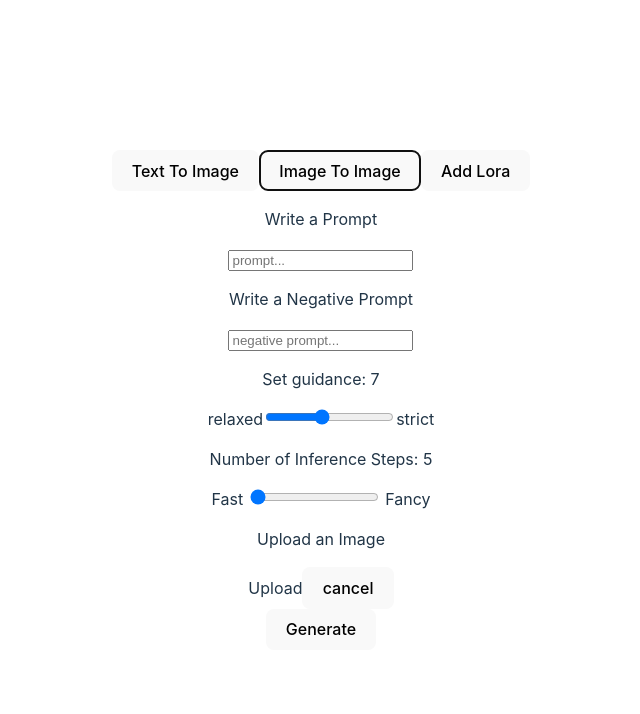
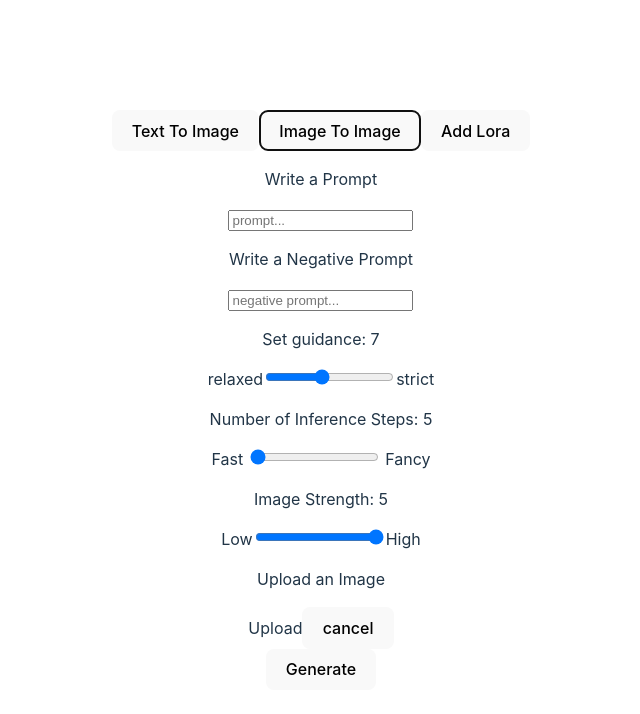
Before and after one commit to Coffiey/CLIMT_Test_Adam, a React (Vite) app in the folder FrontEnd/: page / in a window 1280 px wide. Both pictures are taken after a click on the button "Image To Image". Shown: the top 714 px of the page, without its empty margins (319-959 px from the left). Built offline with nearby package versions, Linux system fonts and the light colour scheme.

Commit message:
add: load lora axios call

```diff
--- a/FrontEnd/src/components/createSDImage/Constants.ts
+++ b/FrontEnd/src/components/Constants/Constants.ts
@@ -3,3 +3,5 @@ export const TEXT_TO_IMAGE_URL = BASEURL + "/api/model/text-to-image";
 export const IMAGE_TO_IMAGE_URL = BASEURL + "/api/model/image-to-image";
 export const LOAD_LORA_URL = BASEURL + "/api/lora/load-lora-model-from-name";
 export const UNLOAD_LORA_URL = BASEURL + "/api/lora/delete-lora-model";
+export const GET_LORA_URL =
+  "https://civitai.com/api/v1/models?types=LORA&nsfw=false&query=";
--- /dev/null
+++ b/FrontEnd/src/components/Interfaces/interfaces.ts
@@ -0,0 +1,5 @@
+interface Body {
+  downloadURL: string;
+  name: string;
+}
+export default Body;
--- a/FrontEnd/src/components/addLora/AddLora.tsx
+++ b/FrontEnd/src/components/addLora/AddLora.tsx
@@ -1,9 +1,14 @@
 import { useState, ChangeEvent, FormEvent } from "react";
 import axios from "axios";
-import { GET_LORA_URL } from "./constants";
+import {
+  GET_LORA_URL,
+  LOAD_LORA_URL,
+  UNLOAD_LORA_URL,
+} from "../Constants/Constants";
 import AddLoraProps from "./interfaces";
+import Body from "../Interfaces/interfaces";
 
-function AddLora({ setAddLora }: AddLoraProps) {
+function AddLora({ setLoraLoaded }: AddLoraProps) {
   const [loraInput, setLoraInput] = useState<string>("");
   const [loraName, setLoraName] = useState<string>("");
   const [loraTrainingWords, setLoraTrainingWords] = useState<string[]>([]);
@@ -14,10 +19,6 @@ function AddLora({ setAddLora }: AddLoraProps) {
 
   const handleLoraInputChange = (event: ChangeEvent<HTMLInputElement>) => {
     setLoraInput(event.target.value);
-  };
-
-  const handleDeleteLora = () => {
-    setAddLora(false);
   };
 
   const handleLoraSubmit = async (event: FormEvent<HTMLFormElement>) => {
@@ -35,11 +36,41 @@ function AddLora({ setAddLora }: AddLoraProps) {
         (trainedWord: string) => trainedWord.split(",")
       );
       setLoraTrainingWords(wordFlatMap);
-      console.log(items[0]);
+      setLoraLoaded(true);
     } catch (error) {
       setError(true);
       console.error("Error during Lora submit:", error);
     }
+  };
+
+  const handleLoadLora = async () => {
+    if (loraFileName) {
+      const body: Body = {
+        downloadURL: loraDownloadURL,
+        name: loraFileName,
+      };
+
+      const headers = {
+        "Content-Type": "application/json",
+      };
+
+      const result = await axios.put(LOAD_LORA_URL, body, {
+        headers,
+        responseType: "json",
+      });
+
+      console.log(result);
+    }
+  };
+
+  const handleDeleteLora = () => {
+    setLoraInput("");
+    setLoraName("");
+    setLoraImage("");
+    setLoraFileName("");
+    setLoraDownloadURL("");
+    setLoraTrainingWords([]);
+    setLoraLoaded(false);
   };
 
   return (
@@ -93,7 +124,12 @@ function AddLora({ setAddLora }: AddLoraProps) {
                 <img src={loraImage} />
               </div>
               <div>
-                <button disabled={!loraFileName}>Apply Lora</button>
+                <button
+                  disabled={!loraFileName}
+                  onClick={handleLoadLora}
+                >
+                  Apply Lora
+                </button>
                 <button onClick={handleDeleteLora}>Delete Lora</button>
               </div>
             </div>
--- a/FrontEnd/src/components/addLora/constants.ts
+++ /dev/null
@@ -1,2 +0,0 @@
-export const GET_LORA_URL =
-  "https://civitai.com/api/v1/models?types=LORA&nsfw=false&query=";
--- a/FrontEnd/src/components/addLora/interfaces.ts
+++ b/FrontEnd/src/components/addLora/interfaces.ts
@@ -1,5 +1,6 @@
 interface AddLoraProps {
   setAddLora: (value: boolean) => void;
+  setLoraLoaded: (value: boolean) => void;
 }
 
 export default AddLoraProps;
--- a/FrontEnd/src/components/createSDImage/CreateSDImage.tsx
+++ b/FrontEnd/src/components/createSDImage/CreateSDImage.tsx
@@ -1,23 +1,21 @@
 import { ChangeEvent, useState } from "react";
 import axios from "axios";
 import "./CreateSDImage.css";
-import {
-  TEXT_TO_IMAGE_URL,
-  IMAGE_TO_IMAGE_URL,
-  LOAD_LORA_URL,
-  UNLOAD_LORA_URL,
-} from "./Constants";
+import { TEXT_TO_IMAGE_URL, IMAGE_TO_IMAGE_URL } from "../Constants/Constants";
 
 import AddLora from "../addLora/AddLora";
 
 function CreateSDImage() {
   const [addLora, setAddLora] = useState<boolean>(false);
+  const [loraLoaded, setLoraLoaded] = useState<boolean>(false);
   const [prompt, setPrompt] = useState<string>("");
   const [axiosURL, setAxiosURL] = useState<string | null>(null);
   const [uploadedImage, setUploadedImage] = useState<null | string>(null);
   const [negativePrompt, setNegativePrompt] = useState<string>("");
   const [guidanceScale, setGuidanceScale] = useState<string>("7");
   const [numInferenceSteps, setNumInferenceSteps] = useState<string>("5");
+  const [strength, setStrength] = useState<string>("5");
+  const [loraScale, setLoraScale] = useState<string>("5");
 
   const handleImageUpload = (event: ChangeEvent<HTMLInputElement>) => {
     const file = event.target.files?.[0]!;
@@ -45,6 +43,14 @@ function CreateSDImage() {
     setNumInferenceSteps(event.target.value);
   };
 
+  const handleLoraScaleChange = (event: ChangeEvent<HTMLInputElement>) => {
+    setLoraScale(event.target.value);
+  };
+
+  const handleStrengthChange = (event: ChangeEvent<HTMLInputElement>) => {
+    setStrength(event.target.value);
+  };
+
   const handleGenerateAIImage = async () => {
     const formData = new FormData();
     formData.append("prompt", prompt);
@@ -53,7 +59,12 @@ function CreateSDImage() {
     formData.append("numInferenceSteps", numInferenceSteps);
 
     if (axiosURL === IMAGE_TO_IMAGE_URL && uploadedImage) {
+      formData.append("strength", strength);
       formData.append("image", uploadedImage);
+    }
+
+    if (loraLoaded) {
+      formData.append("loraScale", loraScale);
     }
 
     const headers = {
@@ -86,7 +97,12 @@ function CreateSDImage() {
       <button onClick={() => setAxiosURL(IMAGE_TO_IMAGE_URL)}>
         Image To Image
       </button>
-      <button onClick={() => setAddLora(!addLora)}>Add Lora</button>
+      <button
+        disabled={loraLoaded}
+        onClick={() => setAddLora(!addLora)}
+      >
+        Add Lora
+      </button>
       <div>
         <div>
           <p>Write a Prompt</p>
@@ -132,8 +148,37 @@ function CreateSDImage() {
           />
           <span> Fancy</span>
         </div>
+        {loraLoaded && (
+          <div>
+            <p>LoRA Scale: {loraScale}</p>
+            <span>Low</span>
+            <input
+              type='range'
+              min='0'
+              max='1'
+              step='0.1'
+              value={loraScale}
+              onChange={handleLoraScaleChange}
+            />
+            <span>High</span>
+          </div>
+        )}
       </div>
       {axiosURL === IMAGE_TO_IMAGE_URL && (
+        <div>
+          <div>
+            <p>Image Strength: {loraScale}</p>
+            <span>Low</span>
+            <input
+              type='range'
+              min='0'
+              max='1'
+              step='0.1'
+              value={strength}
+              onChange={handleStrengthChange}
+            />
+            <span>High</span>
+          </div>
           <div>
             <p>Upload an Image</p>
             <label>
@@ -147,6 +192,7 @@ function CreateSDImage() {
             </label>
             <button onClick={() => setUploadedImage(null)}>cancel</button>
           </div>
+        </div>
       )}
       <div>
         <button
@@ -156,7 +202,12 @@ function CreateSDImage() {
           Generate
         </button>
       </div>
-      {addLora && <AddLora setAddLora={setAddLora} />}
+      {addLora && (
+        <AddLora
+          setAddLora={setAddLora}
+          setLoraLoaded={setLoraLoaded}
+        />
+      )}
       <div>{uploadedImage && <img src={uploadedImage} />}</div>
     </div>
   );
```
Also changed, not shown: FrontEnd/src/components/carosel/Carosel.css (deleted), FrontEnd/src/components/carosel/Carosel.tsx (deleted). Lines whose indentation alone changed are shown as unchanged.
